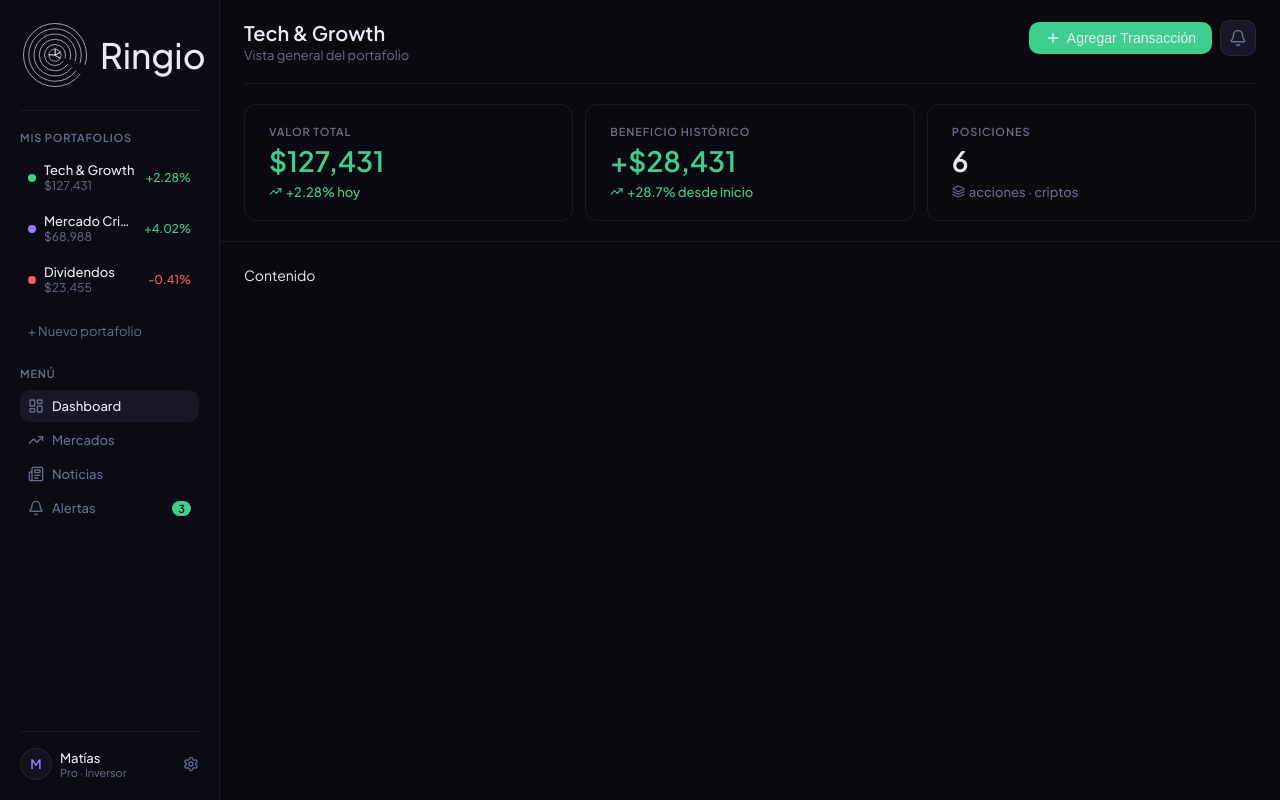
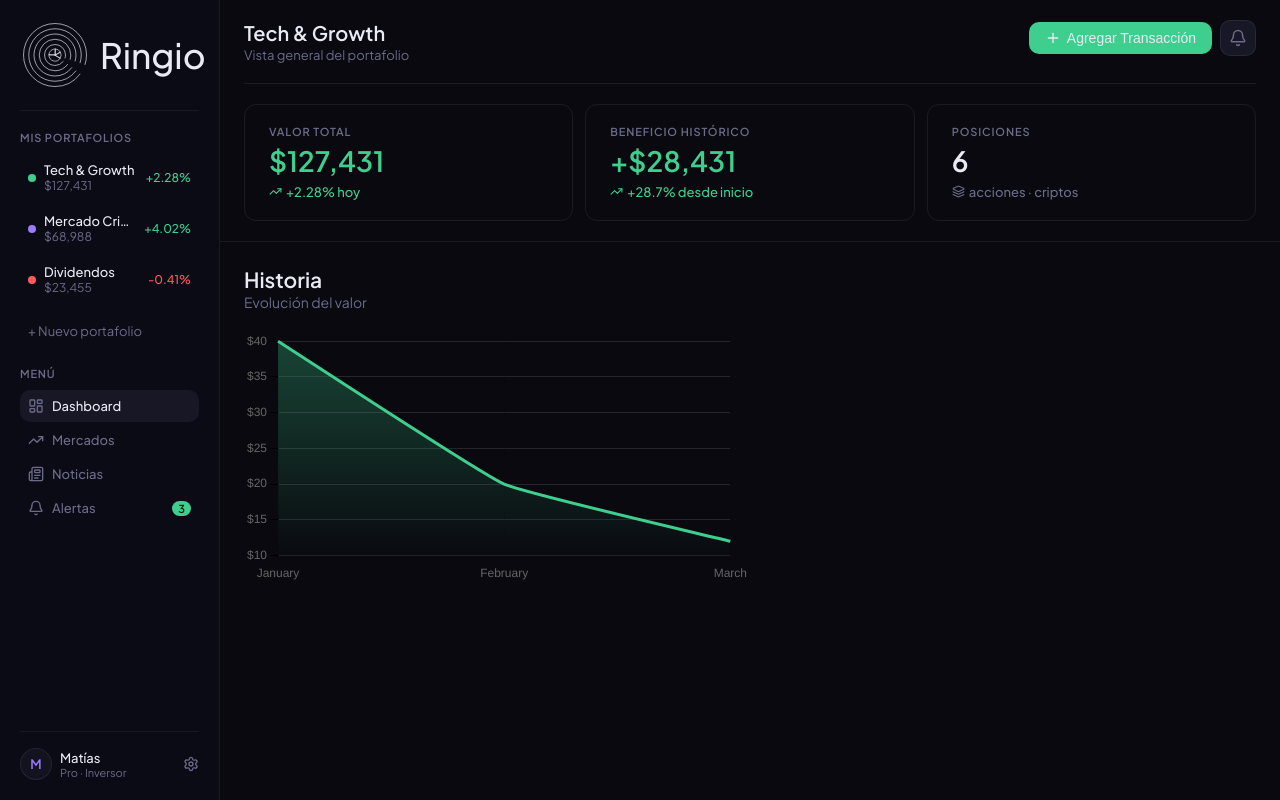
Before and after one commit to austral-dev/Ringio, a Vue app: page / in a window 1280 px wide. Built offline with nearby package versions, Linux system fonts and the light colour scheme.

Commit message:
Agregado componente de gráfico lineal

```diff
--- a/src/App.vue
+++ b/src/App.vue
@@ -4,7 +4,7 @@
     <div class="main-header">
       <AppHeader />
       <main class="main-content">
-        Contenido
+        <AppContent />
       </main>
     </div>
   </div>
@@ -13,6 +13,7 @@
 <script setup>
 import AppSidebar from '@/components/layout/sidebar/AppSidebar.vue'
 import AppHeader from '@/components/layout/header/AppHeader.vue'
+import AppContent from '@/components/layout/content/AppContent.vue';
 </script>
 
 <style scoped>
--- /dev/null
+++ b/src/components/layout/content/AppContent.vue
@@ -0,0 +1,17 @@
+<template>
+    <div class="app-content">
+        <ContentLineChart />
+    </div>
+</template>
+
+<script setup>
+import ContentLineChart from './ContentLineChart.vue';
+</script>
+
+<style scoped>
+.app-content{
+    display: flex;
+    justify-content: space-between;
+    align-items: center;
+}
+</style>
--- /dev/null
+++ b/src/components/layout/content/ContentLineChart.vue
@@ -0,0 +1,89 @@
+<template>
+    <div class="line-chart-container">
+        <div class="line-chart-titles">
+            <h2 class="history-title">Historia</h2>
+            <span class="history-subtitle">Evolución del valor</span>
+        </div>
+        <Line class="line-chart" :data="chartData" :options="chartOptions"/>
+    </div>
+</template>
+
+<script setup>
+import { Line } from 'vue-chartjs';
+import { Chart, Title, Tooltip, Legend, LineElement, PointElement, CategoryScale, LinearScale, Filler} from 'chart.js';
+import { ref } from 'vue';
+
+Chart.register(Title, Tooltip, Legend, LineElement, PointElement, CategoryScale, LinearScale, Filler);
+
+function getGradient(ctx, chartArea) {
+    const gradient = ctx.createLinearGradient(0, chartArea.bottom, 0, chartArea.top);
+    gradient.addColorStop(0, 'rgba(62, 207, 142, 0.01)');
+    gradient.addColorStop(1, 'rgba(62, 207, 142, 0.3)');
+
+    return gradient;
+}
+
+const chartData = ref({
+    labels: [ 'January', 'February', 'March'],
+    datasets: [
+        {
+            label: 'Evolución del valor',
+            backgroundColor: (context) => {
+                const chart = context.chart;
+                const {ctx, chartArea} = chart;
+
+                if (!chartArea) {
+                // This case happens on initial chart load
+                return;
+                }
+                return getGradient(ctx, chartArea);
+            },
+            data: [40, 20, 12],
+            fill: true,
+            borderColor: '#3ecf8e',
+            tension: 0.1,
+            pointStyle: false
+        }
+    ]
+});
+
+const chartOptions = ref({
+    responsive: true,
+    plugins: {
+      legend: {
+        display: false,
+      },
+    },
+    scales: {
+      y: {
+        grid: {
+            color: 'rgba(148, 148, 148, 0.2)',
+            tickColor: 'none'
+        },
+        ticks: {
+            callback: (value) => `$${value}`
+        }
+      },
+    }
+})
+
+</script>
+
+<style scoped>
+.history-subtitle{
+    color: var(--muted-foreground);
+}
+
+.line-chart-container{
+    width: 50%;
+    height: auto;
+    display: flex;
+    flex-direction: column;
+    gap: 20px;
+}
+
+.line-chart{
+    width: 100%;
+    height: auto;
+}
+</style>
```
